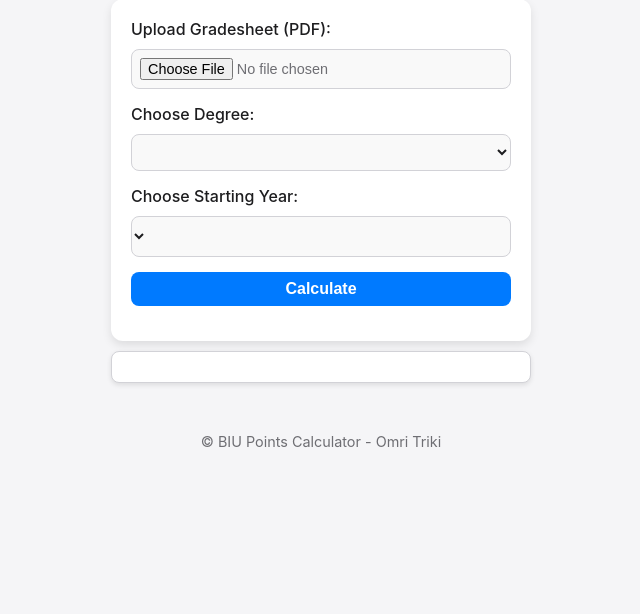
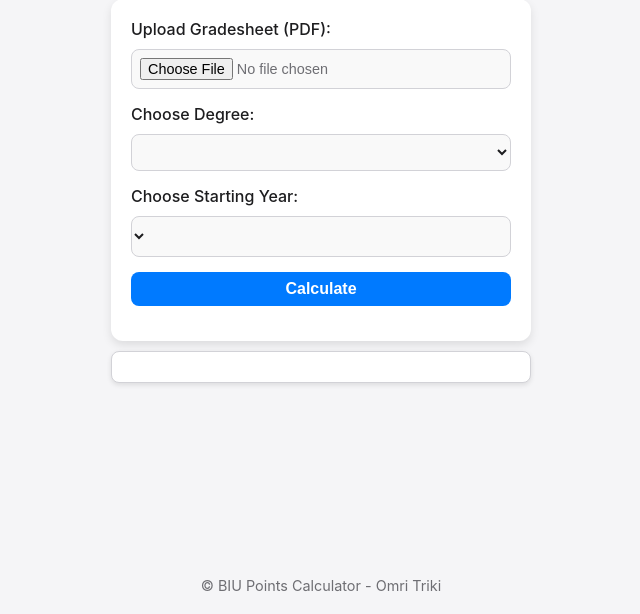
Before and after one commit to omritriki/BIU-Points-Calculator, a FastAPI app: page / in a window 1280 px wide. Shown: the part 186-800 px from the top of the page, without its empty margins (319-959 px from the left). Run offline with FastAPI, Linux system fonts and the light colour scheme; lists and menus that the app fills with data are empty.

Commit message:
fixed footer position

```diff
--- a/static/styles.css
+++ b/static/styles.css
@@ -167,8 +167,7 @@ button:hover {
 
 /* Footer Styles */
 footer {
-    /*position: fixed;*/
-    position: relative;
+    position: fixed;
     padding: 10px 0;
     bottom: 0;
     width: 100%;
```
